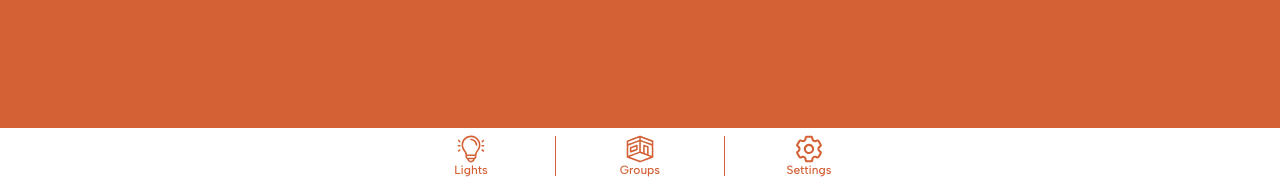
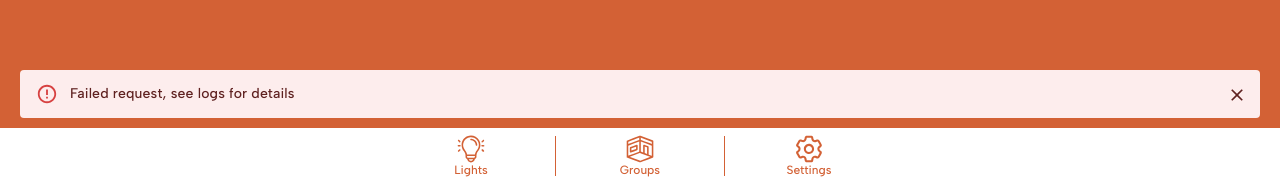
Before and after one commit to joelrosko/couch-commander, a React (Vite) app in the folder frontend/: page / in a window 1280 px wide. Shown: the part 616-795 px from the top of the page. Built offline with nearby package versions, Linux system fonts and the light colour scheme; no server answers.

Commit message:
Adding error alert and alert context (#60)

```diff
--- a/frontend/src/App.jsx
+++ b/frontend/src/App.jsx
@@ -2,12 +2,15 @@ import { Outlet } from 'react-router-dom';
 import { ThemeProvider } from '@emotion/react';
 import NavigationBar from './components/NavigationBar/NavigationBar';
 import { theme } from './theme/theme'
+import { AlertsProvider } from './contexts/AlertsContext';
 
 function App() {
   return (
     <ThemeProvider theme={theme}>
-      <Outlet />
-      <NavigationBar />
+      <AlertsProvider>
+        <Outlet />
+        <NavigationBar />
+      </AlertsProvider>
     </ThemeProvider>
 
   );
--- /dev/null
+++ b/frontend/src/components/Alerts/ErrorAlert.jsx
@@ -0,0 +1,37 @@
+import { useEffect } from 'react';
+import Alert from '@mui/material/Alert';
+import { useAlerts } from '../../contexts/AlertsContext';
+
+const ErrorAlert = () => {
+  const { toggleErrorAlert } = useAlerts();
+
+  useEffect(() => {
+    const timer = setTimeout(() => {
+      toggleErrorAlert(); //
+    }, 10000);  // Ms
+
+    return () => {
+      clearTimeout(timer);
+    };
+  }, []);
+
+  return (
+    <Alert sx={{
+        m:'20px',
+        position: 'fixed',
+        bottom: '66px',
+        left: '0',
+        right: '0',
+        margin: '0 20px',
+        zIndex: 9999,
+        width: 'auto',
+        }}
+        severity="error"
+        onClose={() => toggleErrorAlert()}
+    >
+        Failed request, see logs for details
+    </Alert>
+  );
+};
+
+export default ErrorAlert;
--- /dev/null
+++ b/frontend/src/contexts/AlertsContext.jsx
@@ -0,0 +1,26 @@
+import { createContext, useContext, useState } from "react";
+
+const AlertsContext = createContext();
+
+export const useAlerts = () => {
+    return useContext(AlertsContext);
+};
+
+export const AlertsProvider = ({ children }) => {
+    const [errorAlert, setErrorAlert] = useState(false);
+    const [infoAlert, setInfoAlert] = useState(false);
+
+    const toggleErrorAlert = () => {
+        setErrorAlert(!errorAlert);
+    };
+
+    const toggleInfoAlert = () => {
+        setInfoAlert(!infoAlert);
+    };
+
+    return (
+        <AlertsContext.Provider value={{ errorAlert, infoAlert, toggleErrorAlert, toggleInfoAlert}}>
+            {children}
+        </AlertsContext.Provider>
+    );
+};
--- a/frontend/src/pages/Lights.jsx
+++ b/frontend/src/pages/Lights.jsx
@@ -8,9 +8,12 @@ import AddCard from "../components/Cards/AddCard"
 import { apiGet } from "../services/apiService"
 import { LightsProvider } from '../contexts/LightsContext';
 import { useLights } from '../contexts/LightsContext';
+import { useAlerts } from '../contexts/AlertsContext';
+import ErrorAlert from '../components/Alerts/ErrorAlert';
 
 const LightsContent = () => {
   const { lights, selectedLight, selectedLightName, updateLights, toggleSelectedLight } = useLights();
+  const { errorAlert, toggleErrorAlert } = useAlerts();
 
   useEffect(() => {
     const fetchLights = async () => {
@@ -18,7 +21,7 @@ const LightsContent = () => {
         const data = await apiGet('/lights/list'); // Fetch lights from "/lights/list"
         updateLights(data);
       } catch (error) {
-        console.error('Failed to fetch lights:', error);
+        toggleErrorAlert();
       }
     };
 
@@ -50,6 +53,7 @@ const LightsContent = () => {
         )}
         <AddCard />
       </CardsLayout>
+      {errorAlert && <ErrorAlert />}
     </>
   );
 };
```
